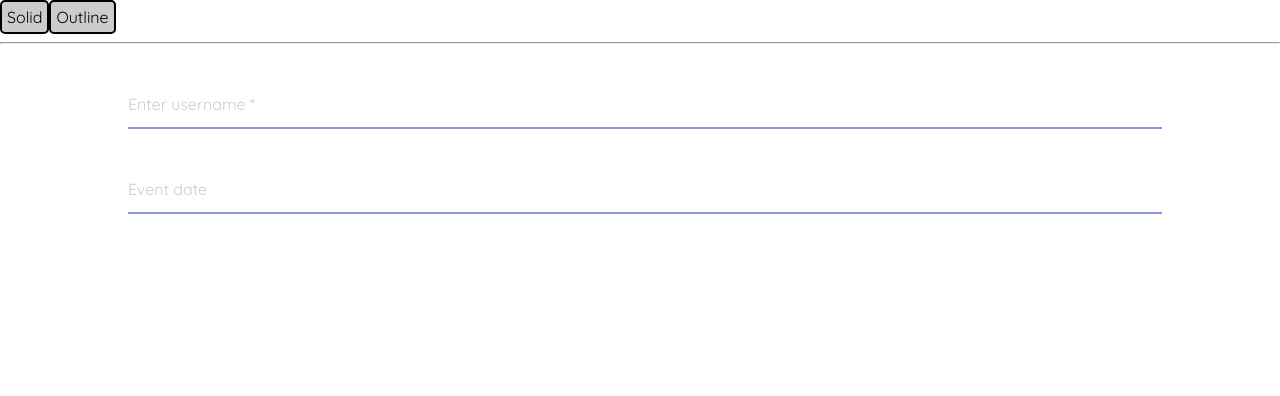
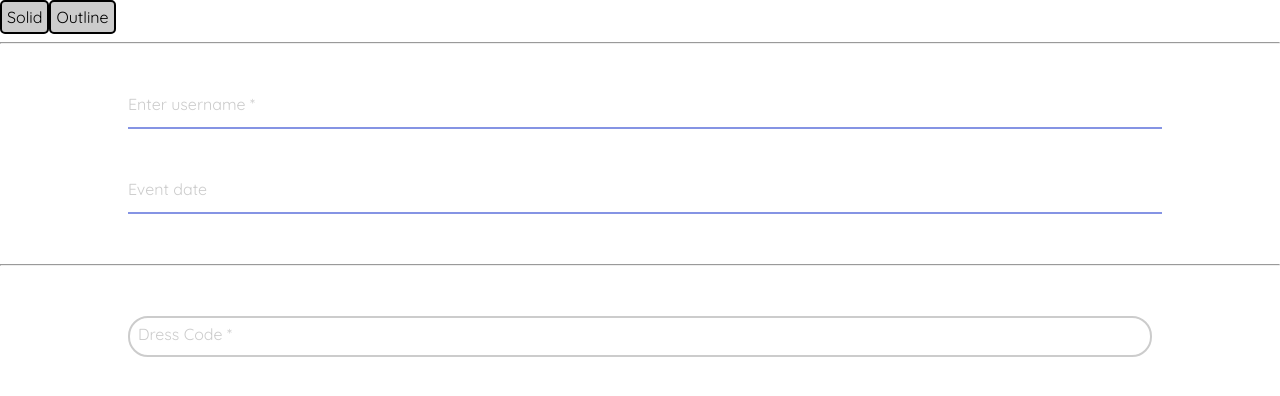
Before and after one commit to ygordantas/eventManagement, a React (Vite) app: page / in a window 1280 px wide. Shown: the top 396 px of the page. Built offline with nearby package versions, Linux system fonts and the light colour scheme.

Commit message:
created Select element

```diff
--- a/src/App.tsx
+++ b/src/App.tsx
@@ -1,7 +1,10 @@
+import { useState } from "react";
 import Button from "./components/Button/Button";
 import Input from "./components/Input/Input";
+import Select from "./components/Select/Select";
 
 function App() {
+  const [selectedOption, setSelectedOption] = useState<number | undefined>();
   return (
     <div>
       <Button disabled className="potato">
@@ -20,6 +23,25 @@ function App() {
       <hr />
       <Input required label="Enter username" />
       <Input type="number" label="Event date" />
+
+      <hr />
+
+      <Select
+        label="Dress Code"
+        required
+        onChange={(e) => setSelectedOption(Number(e.target.value))}
+        value={selectedOption}
+        options={[
+          {
+            value: 1,
+            label: "Casual",
+          },
+          {
+            value: 2,
+            label: "Formal",
+          },
+        ]}
+      />
     </div>
   );
 }
--- a/src/components/Select/Select.module.css
+++ b/src/components/Select/Select.module.css
@@ -0,0 +1,64 @@
+.select_container {
+  position: relative;
+  margin: 50px auto;
+  max-width: 80vw;
+}
+
+.select_container select {
+  font-size: 16px;
+  width: 100%;
+  border: 2px solid var(--gray-100);
+  border-radius: 20px;
+  padding: 10px;
+  background-color: transparent;
+  outline: none;
+  appearance: none;
+  cursor: pointer;
+}
+
+.select_container select:focus {
+  border-color: var(--purple-200);
+}
+
+.select_container label {
+  position: absolute;
+  top: 8px;
+  left: 10px;
+  color: var(--gray-100);
+  transition: all 0.3s ease;
+  pointer-events: none;
+}
+
+.select_container select:focus ~ label,
+.select_container select.has_value ~ label,
+.select_container select:disabled ~ label {
+  top: -23px;
+  left: 2px;
+  font-size: 16px;
+}
+
+.select_container select:focus ~ label {
+  color: var(--purple-200);
+}
+
+.select_container select:disabled {
+  border-color: var(--gray-200);
+  border-radius: 10px;
+  background-color: var(--gray-200);
+  color: var(--black);
+  cursor: not-allowed;
+  padding: 5px;
+}
+
+.select_container span {
+  color: var(--red-100);
+  font-size: 14px;
+}
+
+.select_container select.has_error {
+  border-color: var(--red-100);
+}
+
+.select_container select.has_error ~ label {
+  color: var(--red-100);
+}
--- a/src/components/Select/Select.tsx
+++ b/src/components/Select/Select.tsx
@@ -1,4 +1,6 @@
 import { useRef, useState } from "react";
+import createClassName from "../../utils/createClassName";
+import classes from "./Select.module.css";
 
 type SelectOption = {
   value: string | number;
@@ -27,13 +29,19 @@ export default function Select({ label, options, ...props }: SelectProps) {
   };
 
   return (
-    <div>
+    <div className={createClassName(className, classes.select_container)}>
       <select
         onBlur={onBlurHandler}
         ref={ref}
         id={id ?? label}
         name={name ?? label}
+        className={createClassName(
+          Boolean(remainingProps.value) && classes.has_value,
+          errorMessage && classes.has_error
+        )}
+        {...remainingProps}
       >
+        <option value="" hidden={remainingProps.required} />
         {options.map((opt) => (
           <option key={opt.value} value={opt.value}>
             {opt.label}
```
